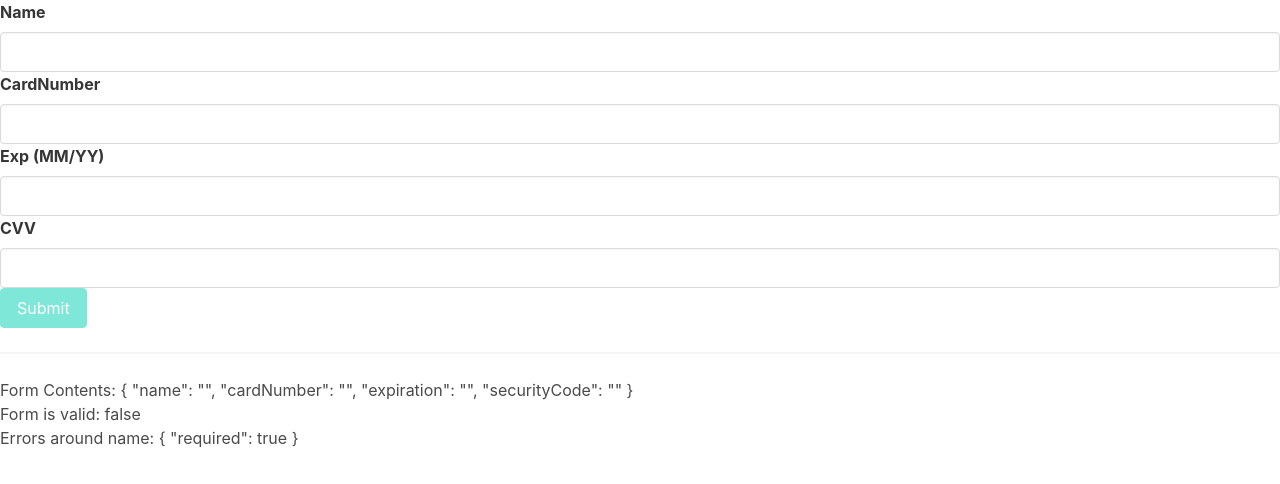
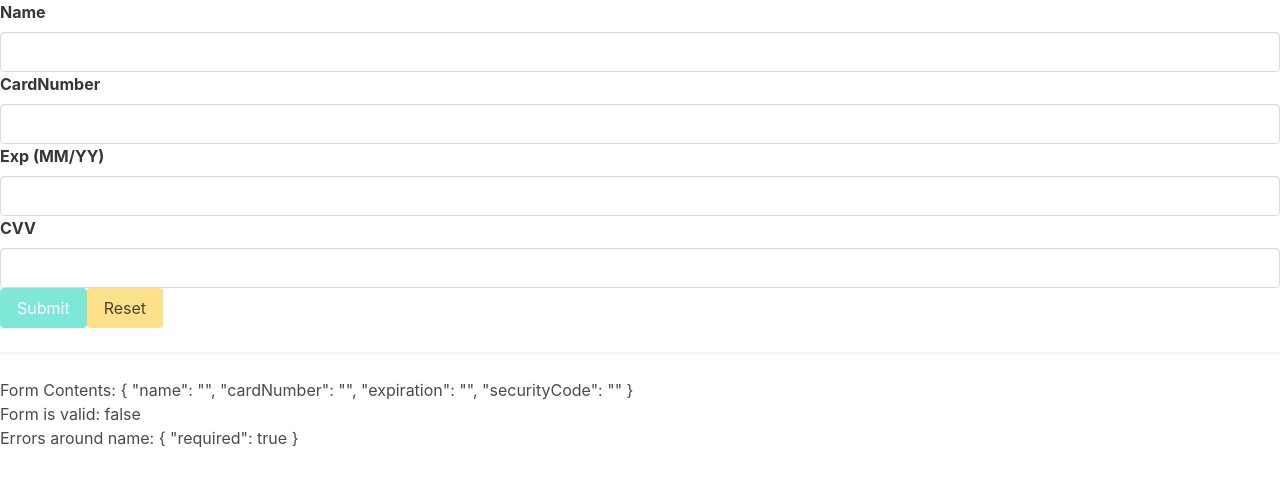
Before and after one commit to pyavchik/creditcard, an Angular app: page / in a window 1280 px wide. Shown: the top 484 px of the page. Built offline with nearby package versions, Linux system fonts and the light colour scheme.

Commit message:
added form reseting

```diff
--- a/src/app/card-form/card-form.component.html
+++ b/src/app/card-form/card-form.component.html
@@ -4,6 +4,7 @@
   <app-input label="Exp (MM/YY)" [control]="cardForm.get('expiration')"></app-input>
   <app-input label="CVV" [control]="cardForm.get('securityCode')"></app-input>
   <button class="button is-primary" [disabled]="cardForm.invalid" type="submit">Submit</button>
+  <button class="button is-warning" type="button" (click)="onResetClick()">Reset</button>
 </form>
 <hr>
 <div>Form Contents: {{ cardForm.value | json }}</div>
--- a/src/app/card-form/card-form.component.ts
+++ b/src/app/card-form/card-form.component.ts
@@ -39,4 +39,9 @@
   onSubmit() {
     console.log('submited');
   }
+
+  onResetClick() {
+    console.log('Reseted');
+    this.cardForm.reset();
+  }
 }
--- a/src/app/date-form-control.ts
+++ b/src/app/date-form-control.ts
@@ -1,7 +1,12 @@
 import {FormControl} from '@angular/forms';
 
 export class DateFormControl extends FormControl {
-  setValue(value: string, options: any) {
+  setValue(value: string | null, options: any) {
+    if (!value) {
+      super.setValue('', {...options, emitModelToViewChange: true});
+      return;
+    }
+
     if (value.match(/[^0-9|\/]/gi)) {
       super.setValue(this.value, {...options, emitModelToViewChange: true});
       return;
```
